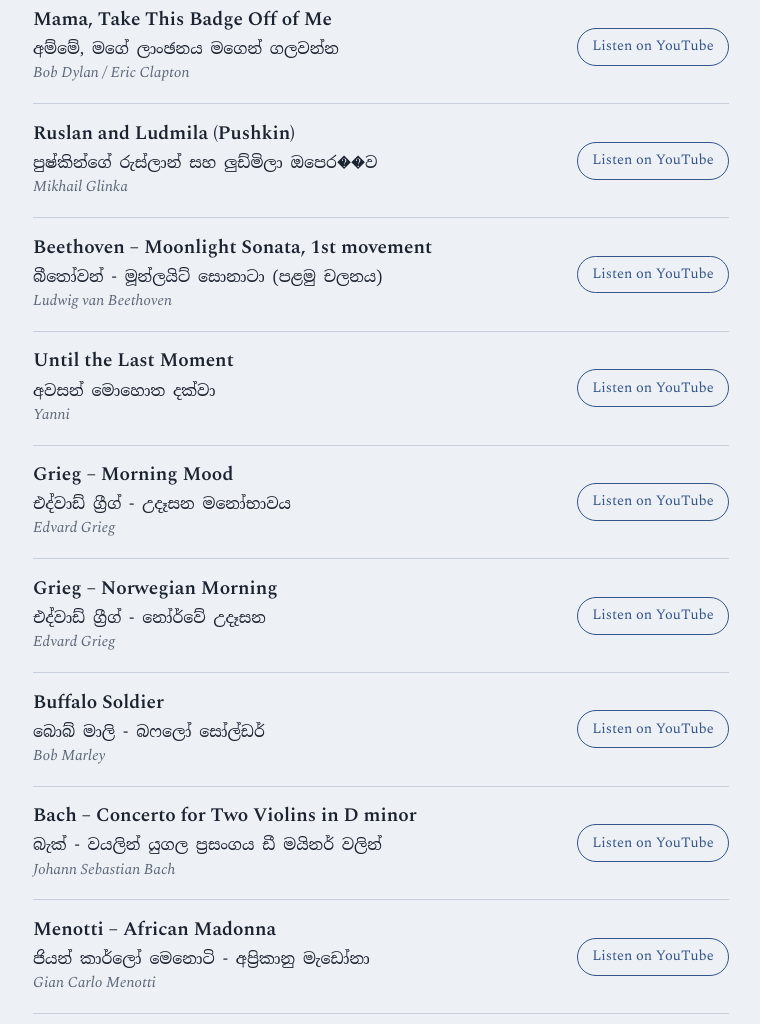
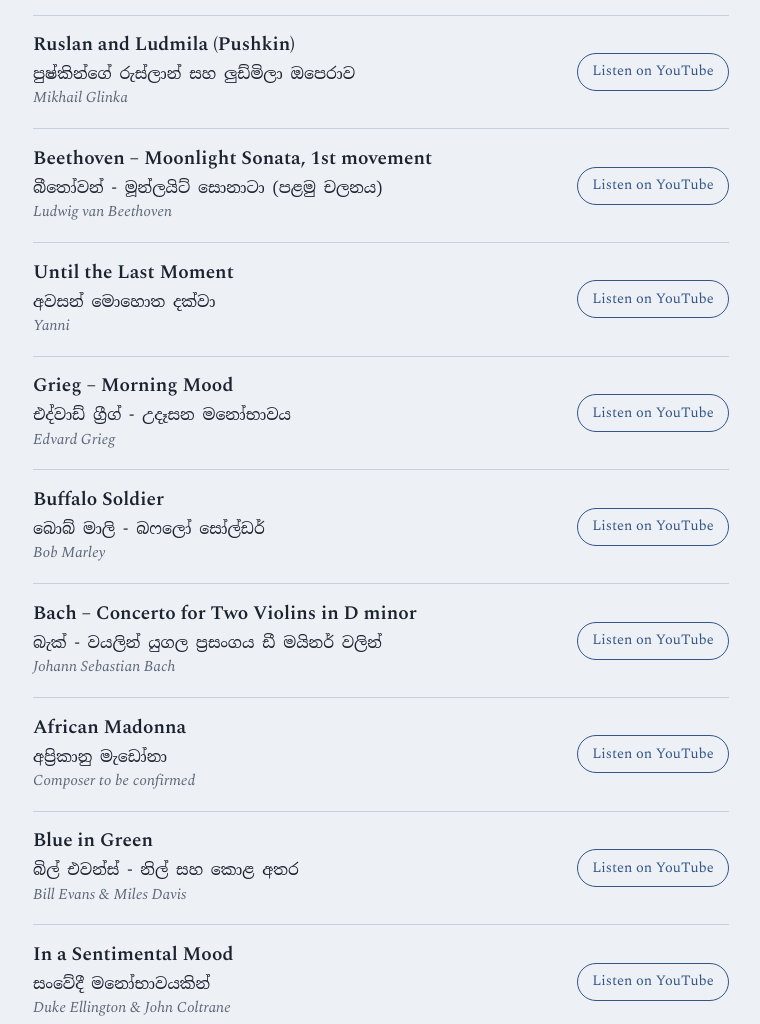
Before and after one commit to manjulaD/Maayaa---music-references, a plain HTML site: page index.html in a window 1280 px wide. Shown: the part 1013-2037 px from the top of the page, without its empty margins (259-1019 px from the left). Drawn offline with nearby package versions, Linux system fonts and the light colour scheme.

Commit message:
Update Beethoven piece title and links

```diff
--- a/index.html
+++ b/index.html
@@ -54,11 +54,11 @@
     </li>
     <li>
       <div class="piece">
-        <h2>Beethoven – Muss es sein?</h2>
+        <h2>Beethoven – “Muss es sein?” (String Quartet No. 16, Op. 135, IV)</h2>
         <p class="si" lang="si">බීතෝවන් - මුස් එස් සෙයින් (එය විය යුතුමද?)</p>
         <p class="by">Ludwig van Beethoven</p>
       </div>
-      <a class="listen" href="https://www.youtube.com/results?search_query=Beethoven+String+Quartet+16+Muss+es+sein" target="_blank" rel="noopener">Listen on YouTube</a>
+      <a class="listen" href="https://www.youtube.com/watch?v=gFu3wE27Dws" target="_blank" rel="noopener">Listen on YouTube</a>
     </li>
     <li>
       <div class="piece">
@@ -94,16 +94,8 @@
     </li>
     <li>
       <div class="piece">
-        <h2>Mama, Take This Badge Off of Me</h2>
-        <p class="si" lang="si">අම්මේ, මගේ ලාංඡනය මගෙන් ගලවන්න</p>
-        <p class="by">Bob Dylan / Eric Clapton</p>
-      </div>
-      <a class="listen" href="https://www.youtube.com/results?search_query=Eric+Clapton+Knockin+on+Heavens+Door" target="_blank" rel="noopener">Listen on YouTube</a>
-    </li>
-    <li>
-      <div class="piece">
         <h2>Ruslan and Ludmila (Pushkin)</h2>
-        <p class="si" lang="si">පුෂ්කින්ගේ රුස්ලාන් සහ ලුඩ්මිලා ඔපෙර��ව</p>
+        <p class="si" lang="si">පුෂ්කින්ගේ රුස්ලාන් සහ ලුඩ්මිලා ඔපෙරාව</p>
         <p class="by">Mikhail Glinka</p>
       </div>
       <a class="listen" href="https://www.youtube.com/results?search_query=Glinka+Ruslan+and+Ludmila+overture" target="_blank" rel="noopener">Listen on YouTube</a>
@@ -134,14 +126,6 @@
     </li>
     <li>
       <div class="piece">
-        <h2>Grieg – Norwegian Morning</h2>
-        <p class="si" lang="si">එද්වාඩ් ග්‍රීග් - නෝර්වේ උදෑසන</p>
-        <p class="by">Edvard Grieg</p>
-      </div>
-      <a class="listen" href="https://www.youtube.com/results?search_query=Grieg+Norwegian+Morning" target="_blank" rel="noopener">Listen on YouTube</a>
-    </li>
-    <li>
-      <div class="piece">
         <h2>Buffalo Soldier</h2>
         <p class="si" lang="si">බොබ් මාලි - බෆලෝ සෝල්ඩර්</p>
         <p class="by">Bob Marley</p>
@@ -158,17 +142,17 @@
     </li>
     <li>
       <div class="piece">
-        <h2>Menotti – African Madonna</h2>
-        <p class="si" lang="si">ජියන් කාර්ලෝ මෙනොටි - අප්‍රිකානු මැඩෝනා</p>
-        <p class="by">Gian Carlo Menotti</p>
+        <h2>African Madonna</h2>
+        <p class="si" lang="si">අප්‍රිකානු මැඩෝනා</p>
+        <p class="by">Composer to be confirmed</p>
       </div>
-      <a class="listen" href="https://www.youtube.com/results?search_query=Menotti+African+Madonna" target="_blank" rel="noopener">Listen on YouTube</a>
+      <a class="listen" href="https://www.youtube.com/watch?v=qXieO47FHBs" target="_blank" rel="noopener">Listen on YouTube</a>
     </li>
     <li>
       <div class="piece">
         <h2>Blue in Green</h2>
         <p class="si" lang="si">බිල් එවන්ස් - නිල් සහ කොළ අතර</p>
-        <p class="by">Bill Evans / Miles Davis</p>
+        <p class="by">Bill Evans &amp; Miles Davis</p>
       </div>
       <a class="listen" href="https://www.youtube.com/results?search_query=Miles+Davis+Bill+Evans+Blue+in+Green" target="_blank" rel="noopener">Listen on YouTube</a>
     </li>
```
